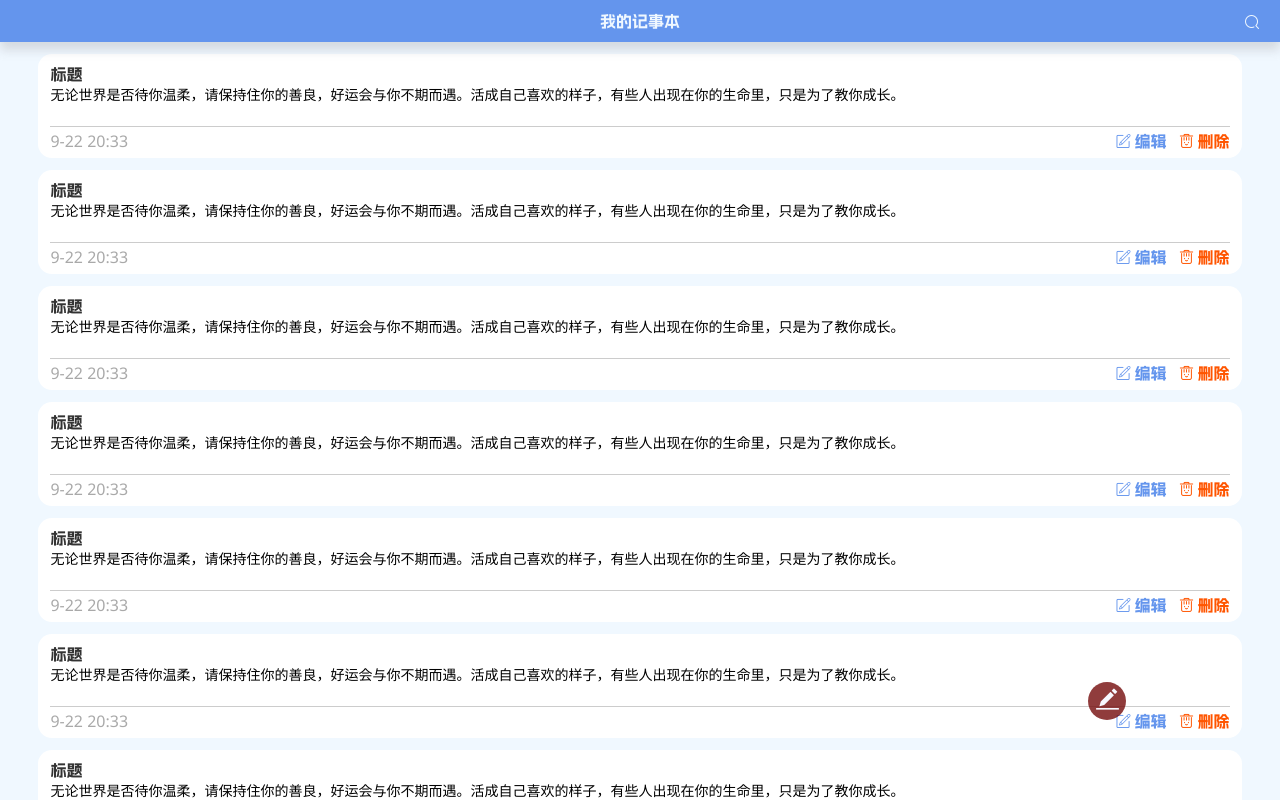
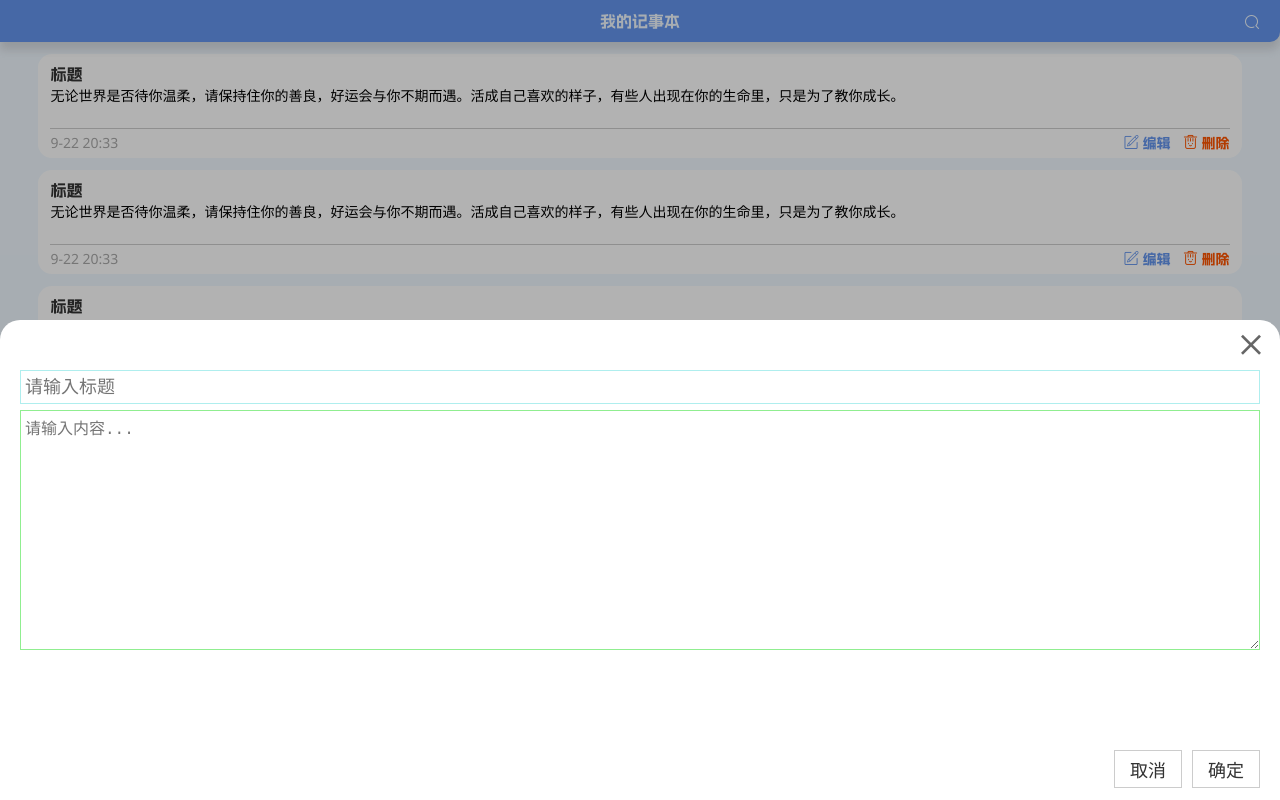
Before and after one commit to vernonin/notebook-app, a React (Create React App) app: page / in a window 1280 px wide. Built offline with nearby package versions, Linux system fonts and the light colour scheme.

Commit message:
🌈 style:完成添加笔记的组件样式

```diff
--- a/src/App.tsx
+++ b/src/App.tsx
@@ -1,5 +1,6 @@
 import React from 'react'
 
+import Modal, { AddEdit } from './components/Modal'
 import Header from './components/Header'
 import NoteItem from './components/NoteItem'
 
@@ -25,6 +26,9 @@ const App: React.FC = () => {
         <NoteItem />
         <NoteItem />
       </div>
+      <Modal>
+        <AddEdit />
+      </Modal>
       <AddIcon />
     </>
   )
--- a/src/assets/css/iconfont.css
+++ b/src/assets/css/iconfont.css
@@ -1,6 +1,6 @@
 @font-face {
   font-family: "iconfont"; /* Project id 3663676 */
-  src: url('iconfont.woff?t=1663851103500') format('woff');
+  src: url('iconfont.woff?t=1663937482420') format('woff');
 }
 
 .iconfont {
@@ -9,6 +9,10 @@
   font-style: normal;
   -webkit-font-smoothing: antialiased;
   -moz-osx-font-smoothing: grayscale;
+}
+
+.icon-guanbi:before {
+  content: "\eaf2";
 }
 
 .icon-bianji:before {
--- a/src/components/Header/header.css
+++ b/src/components/Header/header.css
@@ -7,6 +7,7 @@
 	box-sizing: border-box;
 	box-shadow: 0px 8px 10px rgba(150, 150, 151, 0.3);
 	background-color: cornflowerblue;
+	border-bottom-right-radius: 10px;
 }
 .header-container .title {
 	position: relative;
--- /dev/null
+++ b/src/components/Modal/AddEdit.tsx
@@ -0,0 +1,21 @@
+import React from 'react'
+
+import './modal.css'
+
+const AddEdit: React.FC = () => {
+  return (
+    <div className="add-edit">
+      <i className="iconfont icon-guanbi"></i>
+      <div style={{ paddingTop: '30px' }}>
+        <input type="text" className="title-input" placeholder="请输入标题"/>
+        <textarea name="" className="textarea" placeholder="请输入内容..." />
+      </div>
+      <div className="operation">
+        <button>取消</button>
+        <button className="confim">确定</button>
+      </div>
+    </div>
+  )
+}
+
+export default AddEdit
--- /dev/null
+++ b/src/components/Modal/index.tsx
@@ -0,0 +1,17 @@
+import React, { ReactNode } from 'react'
+
+import AddEditFC from './AddEdit'
+import './modal.css'
+
+const Modal: React.FC<{
+  children: ReactNode
+}> = ({ children }) => {
+  return (
+    <div className="modal-container">
+      {children}
+    </div>
+  )
+}
+
+export const AddEdit = AddEditFC
+export default Modal
--- /dev/null
+++ b/src/components/Modal/modal.css
@@ -0,0 +1,74 @@
+.modal-container {
+	width: 100vw;
+	height: 100vh;
+	position: fixed;
+	top: 0;
+	left: 0;
+	right: 0;
+	bottom: 0;
+	z-index: 9999;
+	background-color: rgba(0, 0, 0, 0.3);
+}
+
+.add-edit {
+	position: absolute;
+	left: 0;
+	right: 0;
+	bottom: 0;
+	height: 60vh;
+	padding: 20px;
+	box-sizing: border-box;
+	background-color: #fff;
+	border-top-left-radius: 20px;
+	border-top-right-radius: 20px;
+}
+
+.add-edit .icon-guanbi {
+	position: absolute;
+	top: 10px;
+	right: 14px;
+	font-size: 30px;
+	color: #666;
+}
+.title-input {
+	width: 100%;
+	height: 34px;
+	font-size: 18px;
+	padding-left: 4px;
+	box-sizing: border-box;
+	border: 1px solid paleturquoise;
+}
+.textarea {
+	display: block;
+	width: 100%;
+	height: 30vh;
+	margin-top: 6px;
+	padding: 4px;
+	font-size: 16px;
+	box-sizing: border-box;
+	border: 1px solid lightgreen;
+}
+
+.operation {
+	position: absolute;
+	left: 0;
+	right: 0;
+	bottom: 10px;
+	height: 40px;
+	padding: 0 20px;
+	text-align: right;
+}
+.operation button {
+	border: none;
+	color: #333;
+	margin-left: 10px;
+	font-size: 18px;
+	padding: 5px 15px;
+	background-color: #fff;
+	border: 1px solid #ccc;
+}
+.confim {
+	color: #fff;
+	border: 1px solid #3B82F6;
+	background-color: #3B82F6;
+}
--- a/src/components/NoteItem/item.css
+++ b/src/components/NoteItem/item.css
@@ -10,7 +10,7 @@
 }
 
 .item-content {
-	height: 60px;
+	height: 62px;
 }
 .item-content .title {
 	height: 16px;
@@ -19,11 +19,11 @@
 	line-height: 16px;
 }
 .item-content .content {
-	margin-top: 5px;
+	margin-top: 6px;
 	font-family: '微软雅黑';
-	height: 34px;
+	height: 36px;
 	font-size: 14px;
-	line-height: 17px;
+	line-height: 18px;
 	overflow: hidden;
 	text-overflow: ellipsis;
 	display: -webkit-box;
@@ -34,8 +34,8 @@
 	display: flex;
 	justify-content: space-between;
 	align-items: center;
-
-	height: 28px;
+	height: 26px;
+	font-size: 14px;
 	border-top: 1px solid #ccc;
 }
 
```
Also changed, not shown: src/assets/css/iconfont.woff.
